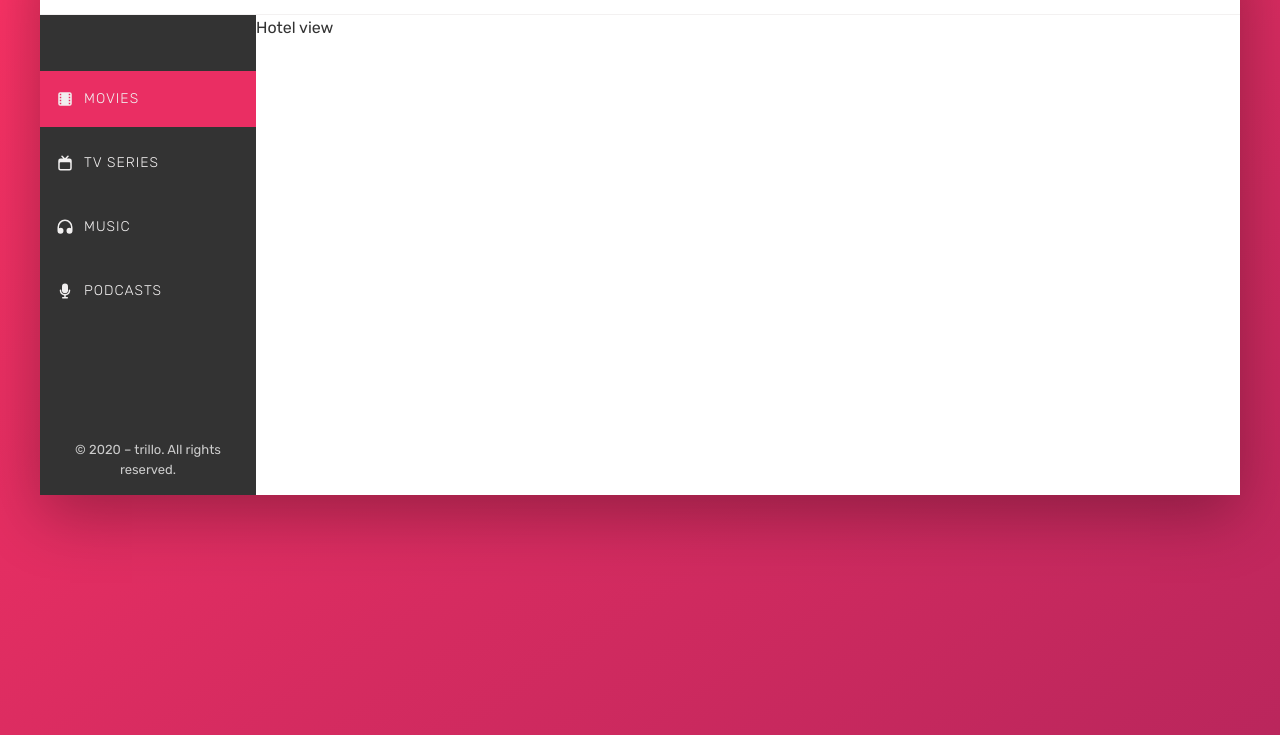
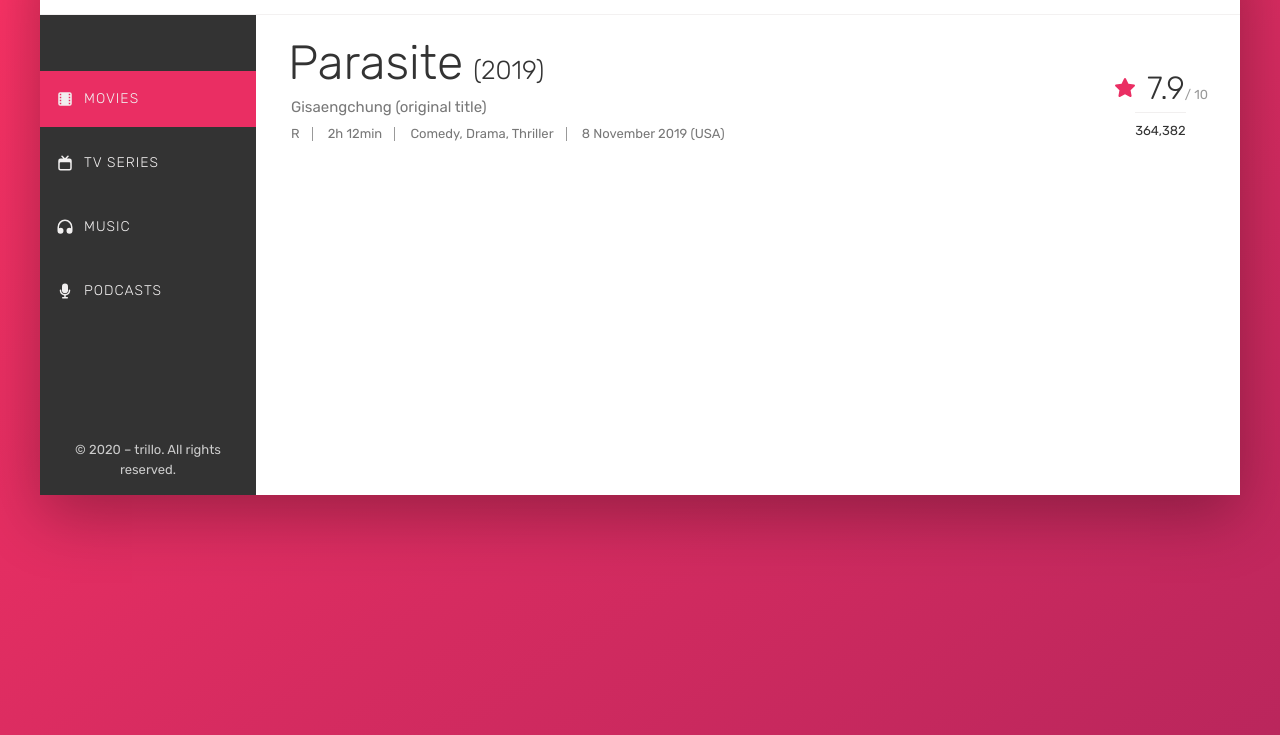
Before and after one commit to spaceinvadev/advanced-css-course, a website: page trillo/index.html in a window 1280 px wide. Shown: the part 145-880 px from the top of the page. Drawn offline with Linux system fonts and the light colour scheme.

Commit message:
Add movie header

```diff
--- a/trillo/index.html
+++ b/trillo/index.html
@@ -177,7 +177,62 @@
           </p>
         </nav>
 
-        <main class="hotel-view">Hotel view</main>
+        <main class="movie">
+          <header class="movie__header">
+            <div class="movie__header__info movie-info">
+              <h1 class="movie-info__title heading-1">
+                <span class="movie-info__title--title">Parasite</span>
+                <span class="movie-info__title--year">
+                  (<a href="#">2019</a>)
+                </span>
+              </h1>
+
+              <p class="movie-info__original-title">
+                Gisaengchung (original title)
+              </p>
+
+              <ul class="movie-info__misc-details">
+                <li class="movie-info__detail">R</li>
+                <li class="movie-info__detail">2h 12min</li>
+                <li class="movie-info__detail">
+                  <a href="#">Comedy</a>, <a href="#">Drama</a>,
+                  <a href="#">Thriller</a>
+                </li>
+                <li class="movie-info__detail">8 November 2019 (USA)</li>
+              </ul>
+            </div>
+
+            <div class="movie__header__rating">
+              <div class="movie__header__rating__top">
+                <svg
+                  class="movie__header__rating__icon"
+                  xmlns="http://www.w3.org/2000/svg"
+                  viewBox="0 0 24 24"
+                >
+                  <g data-name="Layer 2">
+                    <g data-name="star">
+                      <rect
+                        width="24"
+                        height="24"
+                        transform="rotate(90 12 12)"
+                        opacity="0"
+                      />
+                      <path
+                        d="M17.56 21a1 1 0 0 1-.46-.11L12 18.22l-5.1 2.67a1 1 0 0 1-1.45-1.06l1-5.63-4.12-4a1 1 0 0 1-.25-1 1 1 0 0 1 .81-.68l5.7-.83 2.51-5.13a1 1 0 0 1 1.8 0l2.54 5.12 5.7.83a1 1 0 0 1 .81.68 1 1 0 0 1-.25 1l-4.12 4 1 5.63a1 1 0 0 1-.4 1 1 1 0 0 1-.62.18z"
+                      />
+                    </g>
+                  </g>
+                </svg>
+
+                <p class="movie__header__rating__score">
+                  <span class="movie__header__rating__score--own">7.9</span>
+                  <span class="movie__header__rating__score--top">/ 10</span>
+                </p>
+              </div>
+              <span class="movie__header__rating__votes">364,382</span>
+            </div>
+          </header>
+        </main>
       </div>
     </div>
 
--- a/trillo/src/scss/base/_base.scss
+++ b/trillo/src/scss/base/_base.scss
@@ -74,3 +74,8 @@ body {
 a {
   text-decoration: none;
 }
+
+.heading-1 {
+  font-size: 4.8rem;
+  font-weight: 300;
+}
--- a/trillo/src/scss/layout/_layout.scss
+++ b/trillo/src/scss/layout/_layout.scss
@@ -101,7 +101,114 @@
   }
 }
 
-.hotel-view {
+.movie {
   background-color: var(--white);
   flex: 1;
+
+  &__header {
+    display: flex;
+    justify-content: space-between;
+    align-items: flex-end;
+    padding: 2.4rem 3.2rem;
+  }
 }
+
+.movie-info {
+  &__title {
+    display: flex;
+    align-items: baseline;
+    line-height: 1;
+    margin-block-end: 0.8rem;
+
+    &--title {
+      margin-inline-end: 1rem;
+    }
+
+    &--year {
+      font-size: 2.6rem;
+
+      & a:link,
+      & a:visited {
+        color: inherit;
+
+        &:hover {
+          color: var(--fucsia);
+        }
+      }
+    }
+  }
+
+  &__original-title {
+    color: var(--gray-dark-2);
+    margin-block-end: 0.8rem;
+    font-size: 1.5rem;
+    padding-inline-start: 3px;
+  }
+
+  &__misc-details {
+    list-style: none;
+    font-size: 1.3rem;
+    line-height: 1.1;
+    padding-inline-start: 3px;
+    color: var(--gray-dark-2);
+  }
+
+  &__detail {
+    display: inline-block;
+
+    &:not(:last-of-type) {
+      padding-right: 1.2rem;
+      margin-inline-end: 1.2rem;
+      border-right: 1px solid var(--gray-dark-3);
+    }
+
+    & a:link,
+    & a:visited {
+      color: inherit;
+
+      &:hover {
+        color: var(--fucsia);
+      }
+    }
+  }
+}
+
+.movie__header__rating {
+  display: flex;
+  flex-direction: column;
+  align-items: center;
+
+  &__top {
+    @include flex-abs-center;
+    margin-block-end: 0.8rem;
+  }
+
+  &__icon {
+    width: 2.4rem;
+    height: 2.4rem;
+    fill: var(--fucsia);
+    margin-inline-end: 1rem;
+  }
+
+  &__score {
+    display: flex;
+    align-items: baseline;
+    line-height: 1;
+
+    &--own {
+      font-size: 3.2rem;
+      font-weight: 300;
+    }
+
+    &--top {
+      font-size: 1.3rem;
+      color: var(--gray-dark-3);
+    }
+  }
+
+  &__votes {
+    font-size: 1.3rem;
+    border-top: 1px solid var(--gray-light-3);
+    padding-top: 0.8rem;
+  }
+}
```
Also changed, not shown: trillo/dist/assets/parasite-poster.jpg (added), trillo/dist/styles/styles.css.
